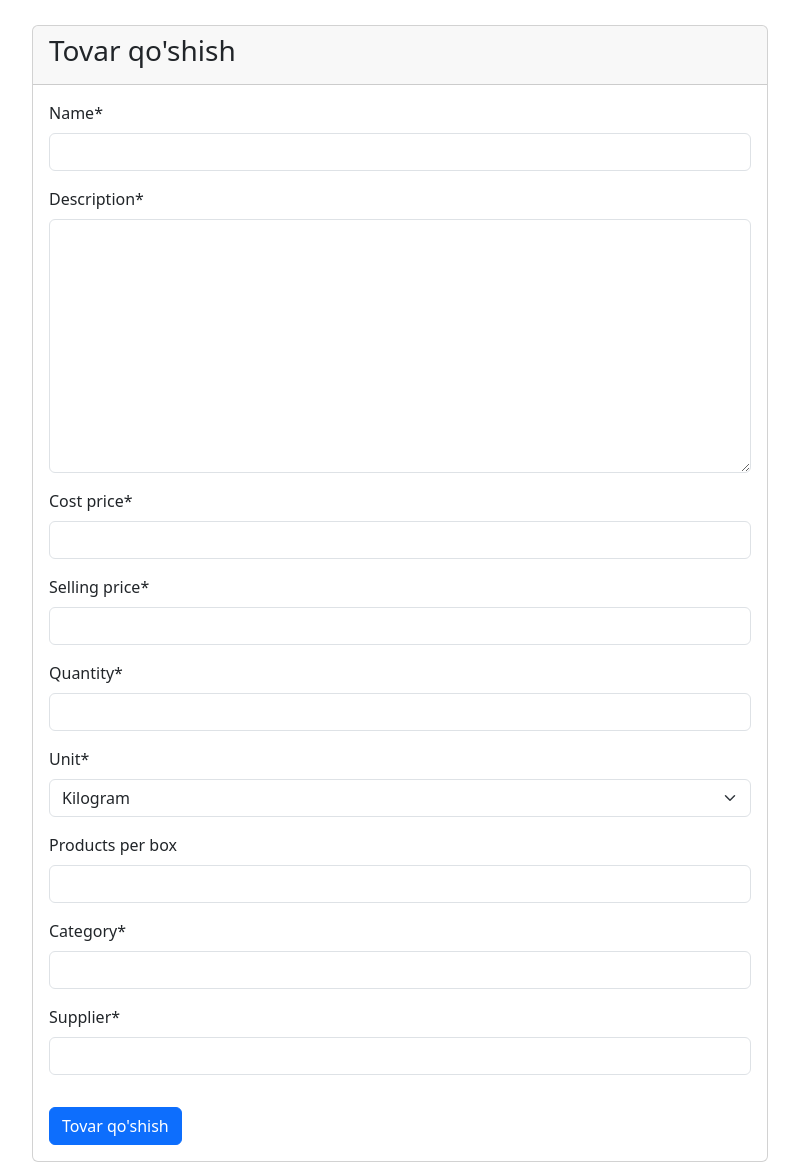
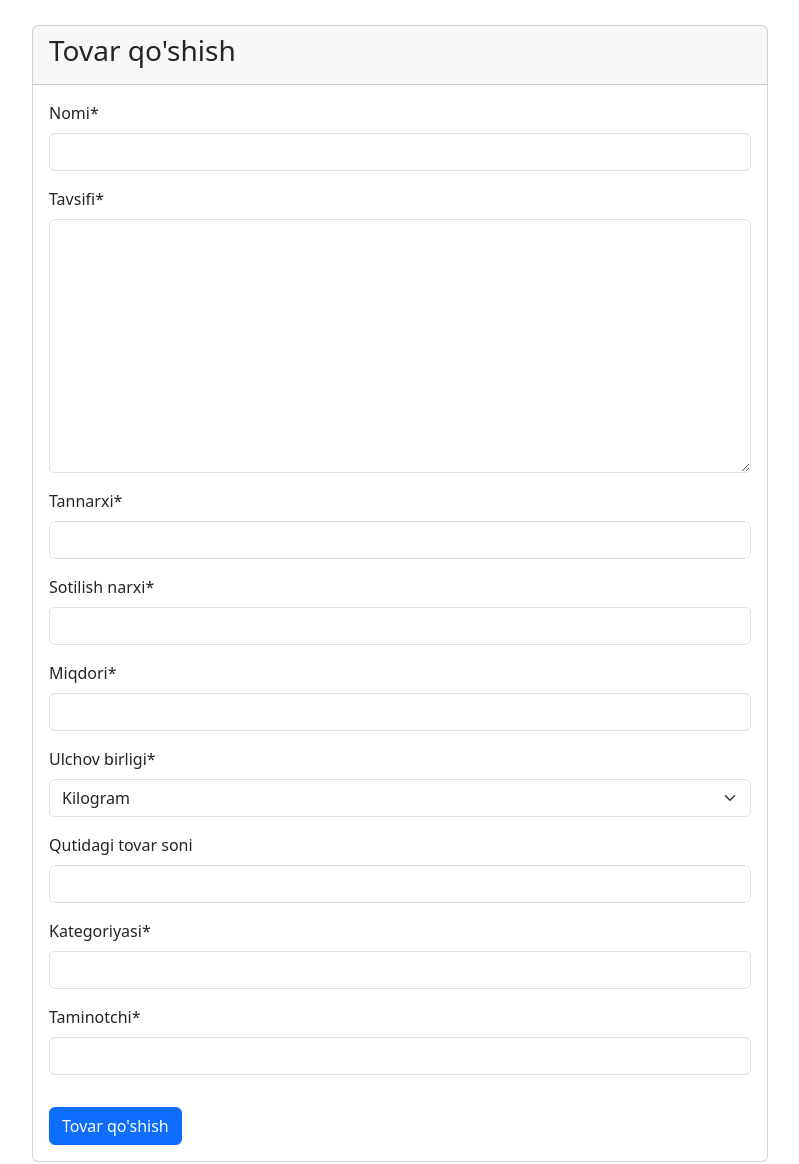
Before and after one commit to elyorxon/hisab, a Django app: page /product/add_product/ in a window 1280 px wide. Shown: the part 4769-5933 px from the top of the page, without its empty margins (240-1039 px from the left). Run offline with Django 3.2, Linux system fonts and the light colour scheme; some libraries are stand-ins or nearby versions.

Commit message:
added uzbek tili

```diff
--- a/core/forms.py
+++ b/core/forms.py
@@ -7,15 +7,15 @@
 class ProductForm(forms.ModelForm):
     class Meta:
         model = Product
-        fields = ['name', 'description', 'cost_price', 'selling_price', 'quantity', 'unit', 'products_per_box',
-                  'category', 'supplier']
+        fields = ['nomi', 'tavsifi', 'tannarxi', 'sotilish_narxi', 'miqdori', 'ulchov_birligi', 'qutidagi_tovar_soni',
+                  'kategoriyasi', 'taminotchi']
         widgets = {
-            'unit': forms.Select(attrs={'class': 'unit_field'}),
+            'ulchov_birligi': forms.Select(attrs={'class': 'unit_field'}),
         }
 
     def __init__(self, *args, **kwargs):
         super(ProductForm, self).__init__(*args, **kwargs)
-        self.fields['unit'].choices = Product.UNIT_CHOICES
+        self.fields['ulchov_birligi'].choices = Product.UNIT_CHOICES
 
         # create a helper object
         self.helper = FormHelper()
@@ -24,28 +24,28 @@
         # define form layout using crispy-forms layout objects
         self.helper.layout = Layout(
             Row(
-                Column('name', css_class='form-group col-md-6 mb-0'),
-                Column('category', css_class='form-group col-md-6 mb-0'),
+                Column('nomi', css_class='form-group col-md-6 mb-0'),
+                Column('kategoriyasi', css_class='form-group col-md-6 mb-0'),
                 css_class='form-row'
             ),
             Row(
-                Column('description', css_class='form-group col-md-12 mb-0'),
+                Column('tavsifi', css_class='form-group col-md-12 mb-0'),
                 css_class='form-row'
             ),
             Row(
-                Column('cost_price', css_class='form-group col-md-6 mb-0'),
-                Column('selling_price', css_class='form-group col-md-6 mb-0'),
+                Column('tannarxi', css_class='form-group col-md-6 mb-0'),
+                Column('sotilish_narxi', css_class='form-group col-md-6 mb-0'),
                 css_class='form-row'
             ),
             Row(
-                Column('quantity', css_class='form-group col-md-6 mb-0'),
-                Column('unit', css_class='form-group col-md-6 mb-0'),
+                Column('miqdori', css_class='form-group col-md-6 mb-0'),
+                Column('ulchov_birligi', css_class='form-group col-md-6 mb-0'),
                 css_class='form-row'
             ),
             Row(
-                Column('products_per_box', css_class='form-group col-md-6 mb-0'),
-                Column('supplier', css_class='form-group col-md-6 mb-0'),
+                Column('qutidagi_tovar_soni', css_class='form-group col-md-6 mb-0'),
+                Column('taminotchi', css_class='form-group col-md-6 mb-0'),
                 css_class='form-row'
             ),
-            Submit('submit', 'Save')
+            Submit('submit', "Tovar qo'shish")
         )
--- a/core/models.py
+++ b/core/models.py
@@ -11,35 +11,33 @@
         ('quti', "Yashik,Qadoq")
 
     ]
-    name = models.CharField(max_length=255)
-    description = models.TextField()
-    cost_price = models.DecimalField(max_digits=10, decimal_places=2)
-    selling_price = models.DecimalField(max_digits=10, decimal_places=2)
-    quantity = models.IntegerField()
-    unit = models.CharField(choices=UNIT_CHOICES, max_length=20)
-    category = models.CharField(max_length=255)
-    supplier = models.CharField(max_length=255)
-    products_per_box = models.IntegerField(blank=True, null=True)
+    nomi = models.CharField(max_length=255)
+    tavsifi = models.TextField()
+    tannarxi = models.DecimalField(max_digits=10, decimal_places=2)
+    sotilish_narxi = models.DecimalField(max_digits=10, decimal_places=2)
+    miqdori = models.PositiveIntegerField()
+    ulchov_birligi = models.CharField(choices=UNIT_CHOICES, max_length=20)
+    kategoriyasi = models.CharField(max_length=255)
+    taminotchi = models.CharField(max_length=255)
+    qutidagi_tovar_soni = models.PositiveIntegerField(blank=True, null=True)
     created = models.DateTimeField(auto_now_add=True)
     updated = models.DateTimeField(auto_now=True)
 
 
     def __str__(self):
-        return self.name
+        return self.nomi
 
 
 
 class Supplier(models.Model):
-    name = models.CharField(max_length=255)
-    address = models.TextField()
-    phone_number = models.CharField(max_length=255)
+    nomi = models.CharField(max_length=255)
+    manzili = models.TextField()
+    telefon_raqami = models.CharField(max_length=255)
     created = models.DateTimeField(auto_now_add=True)
     updated = models.DateTimeField(auto_now=True)
 
     def __str__(self):
         return self.name
-
-
 class Warehouse(models.Model):
     name = models.CharField(max_length=255)
     location = models.CharField(max_length=255)
--- a/core/templates/core/add_product.html
+++ b/core/templates/core/add_product.html
@@ -2,7 +2,7 @@
 
 
 {% load crispy_forms_tags %}
-
+{% load i18n %}
 {% block content %}
   <div class="container mt-4">
     <div class="row">
```
Also changed, not shown: hisab/settings.py (+11 -0 lines), locale/uz/django.po (added).
